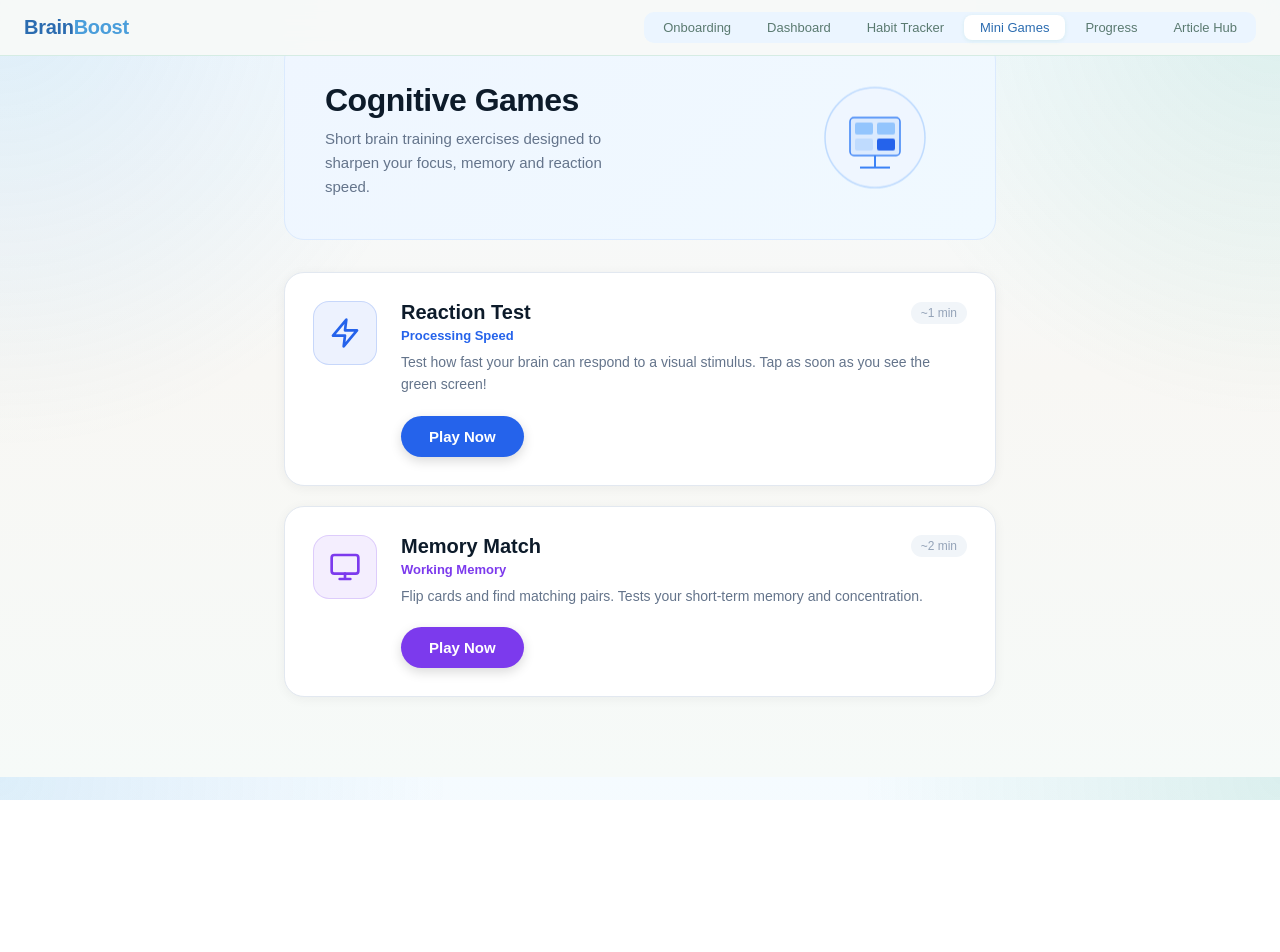
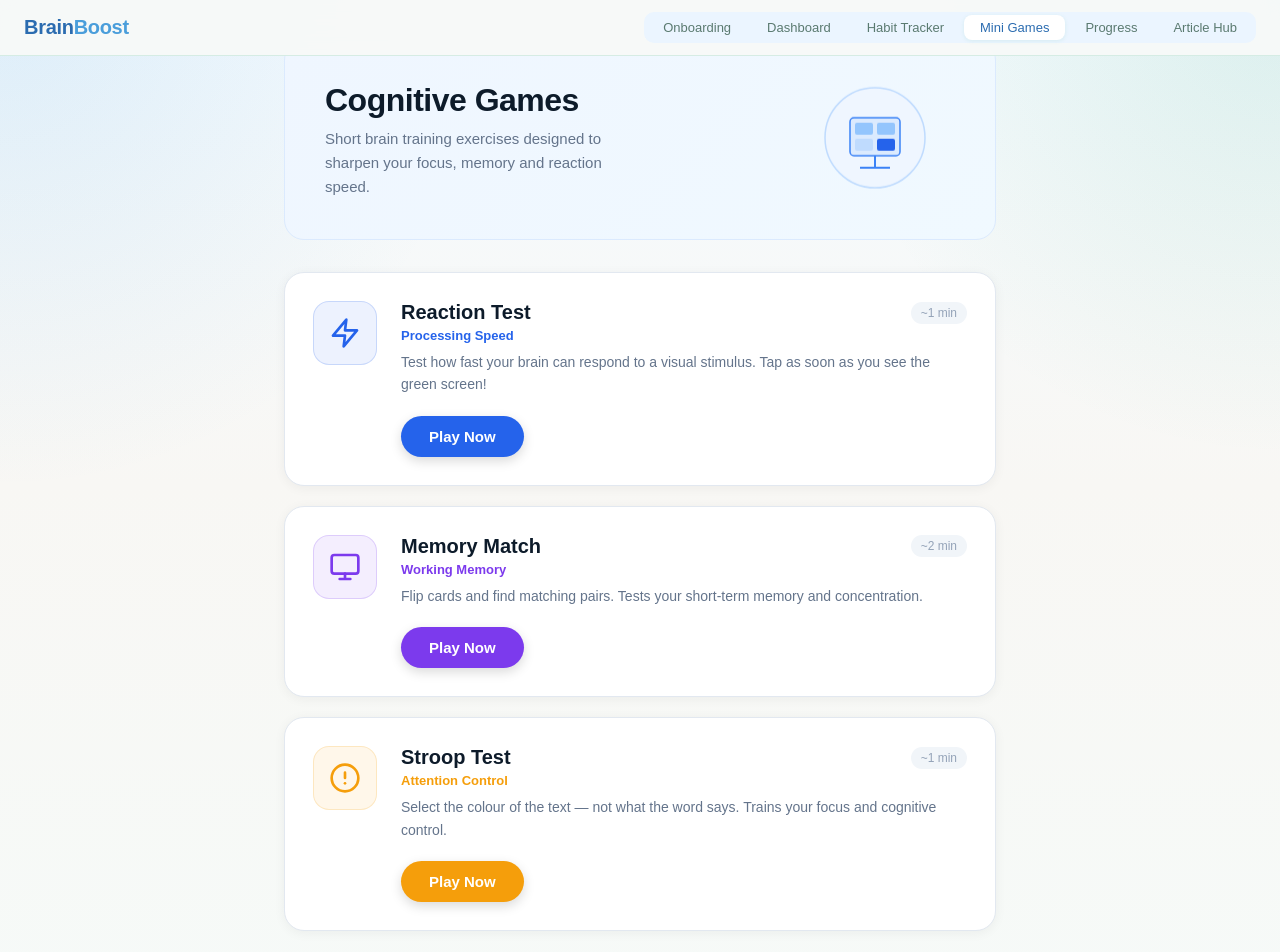
Before and after one commit to nsun0014/brainhealth-tech5120, a React (Vite) app: page /games in a window 1280 px wide. Shown: the top 952 px of the page. Before the commit the page ends 800 px from the top, so only its background shows below. Built offline with nearby package versions, Linux system fonts and the light colour scheme.

Commit message:
feat: add stroop test game

```diff
--- /dev/null
+++ b/src/components/games/StroopGame.jsx
@@ -0,0 +1,193 @@
+import { useState, useEffect, useRef } from 'react'
+import { useAuth } from '@clerk/clerk-react'
+import './Game.css'
+
+const API = 'http://localhost:3001/api'
+
+const COLORS = [
+  { name: 'RED',    hex: '#ef4444' },
+  { name: 'BLUE',   hex: '#3b82f6' },
+  { name: 'GREEN',  hex: '#22c55e' },
+  { name: 'YELLOW', hex: '#eab308' },
+]
+
+function getRandomItem(arr) {
+  return arr[Math.floor(Math.random() * arr.length)]
+}
+
+function generateRound() {
+  const word = getRandomItem(COLORS)
+  let color = getRandomItem(COLORS)
+  // 50% chance of mismatch
+  if (Math.random() > 0.5) {
+    const others = COLORS.filter(c => c.name !== word.name)
+    color = getRandomItem(others)
+  }
+  return { word, color }
+}
+
+function StroopGame({ onBack }) {
+  const { getToken } = useAuth()
+  const [phase, setPhase] = useState('intro') // intro, playing, done
+  const [round, setRound] = useState(null)
+  const [score, setScore] = useState(0)
+  const [total, setTotal] = useState(0)
+  const [feedback, setFeedback] = useState(null) // 'correct' | 'wrong'
+  const [timeLeft, setTimeLeft] = useState(60)
+  const [saved, setSaved] = useState(false)
+  const timerRef = useRef(null)
+
+  useEffect(() => {
+    if (phase === 'playing') {
+      setRound(generateRound())
+      timerRef.current = setInterval(() => {
+        setTimeLeft(t => {
+          if (t <= 1) {
+            clearInterval(timerRef.current)
+            setPhase('done')
+            return 0
+          }
+          return t - 1
+        })
+      }, 1000)
+    }
+    return () => clearInterval(timerRef.current)
+  }, [phase])
+
+  useEffect(() => {
+    if (phase === 'done') saveScore()
+  }, [phase])
+
+  async function saveScore() {
+    try {
+      const token = await getToken()
+      if (!token) return
+      await fetch(`${API}/games`, {
+        method: 'POST',
+        headers: { Authorization: `Bearer ${token}`, 'Content-Type': 'application/json' },
+        body: JSON.stringify({
+          game_id: 'stroop',
+          score: score,
+          metadata: { total_rounds: total, accuracy: total > 0 ? Math.round((score / total) * 100) : 0 }
+        })
+      })
+      setSaved(true)
+    } catch (err) {
+      console.error(err)
+    }
+  }
+
+  function handleAnswer(colorName) {
+    if (!round || feedback) return
+    const correct = colorName === round.color.name
+    setFeedback(correct ? 'correct' : 'wrong')
+    if (correct) setScore(s => s + 1)
+    setTotal(t => t + 1)
+    setTimeout(() => {
+      setFeedback(null)
+      setRound(generateRound())
+    }, 400)
+  }
+
+  function reset() {
+    setPhase('intro')
+    setScore(0)
+    setTotal(0)
+    setFeedback(null)
+    setTimeLeft(60)
+    setSaved(false)
+  }
+
+  const accuracy = total > 0 ? Math.round((score / total) * 100) : 0
+
+  function getRating() {
+    if (accuracy >= 90) return { label: 'Exceptional Focus!', desc: 'Your attention control is outstanding.', color: '#16a34a' }
+    if (accuracy >= 75) return { label: 'Great Attention!', desc: 'Strong cognitive control — well above average.', color: '#2563eb' }
+    if (accuracy >= 60) return { label: 'Good Effort!', desc: 'Solid performance with room to improve.', color: '#7c3aed' }
+    return { label: 'Keep Practicing!', desc: 'Regular practice will sharpen your focus.', color: '#d97706' }
+  }
+
+  return (
+    <div className="game-page">
+      <div className="game-header">
+        <button className="game-back" onClick={onBack}>← Back</button>
+        <div className="game-title-area">
+          <h1>Stroop Test</h1>
+          <span className="game-skill">Attention Control</span>
+        </div>
+        <div className="game-rounds">
+          {phase === 'playing' ? `${timeLeft}s` : '60s'}
+        </div>
+      </div>
+
+      {phase === 'intro' && (
+        <div className="stroop-intro">
+          <div className="stroop-example">
+            <p style={{ color: '#3b82f6', fontSize: 48, fontWeight: 800 }}>RED</p>
+          </div>
+          <div className="stroop-instructions">
+            <h2>How to play</h2>
+            <p>A word will appear on screen. Select the <strong>colour of the text</strong>, not what the word says.</p>
+            <p>For example, if you see <span style={{color:'#3b82f6', fontWeight:700}}>"RED"</span> written in blue — select <strong>BLUE</strong>.</p>
+            <p>You have <strong>60 seconds</strong>. Be as fast and accurate as you can!</p>
+          </div>
+          <button className="mg-play-btn" style={{ background: '#f59e0b', marginTop: 24 }} onClick={() => setPhase('playing')}>
+            Start Game
+          </button>
+        </div>
+      )}
+
+      {phase === 'playing' && round && (
+        <div className="stroop-game">
+          <div className="stroop-progress">
+            <div className="stroop-progress-bar" style={{ width: `${(timeLeft / 60) * 100}%` }} />
+          </div>
+
+          <div className="stroop-score-row">
+            <span>Score: <strong>{score}</strong></span>
+            <span>Accuracy: <strong>{accuracy}%</strong></span>
+          </div>
+
+          <div className={`stroop-word-box ${feedback || ''}`}>
+            <p className="stroop-word" style={{ color: round.color.hex }}>
+              {round.word.name}
+            </p>
+            <p className="stroop-hint">What colour is the text?</p>
+          </div>
+
+          <div className="stroop-options">
+            {COLORS.map(c => (
+              <button
+                key={c.name}
+                className="stroop-btn"
+                style={{ borderColor: c.hex, color: c.hex }}
+                onClick={() => handleAnswer(c.name)}
+              >
+                {c.name}
+              </button>
+            ))}
+          </div>
+        </div>
+      )}
+
+      {phase === 'done' && (
+        <div className="reaction-results">
+          <h2>Time's Up!</h2>
+          <div className="result-avg">
+            <div className="result-avg-num">{accuracy}<span>%</span></div>
+            <div className="result-avg-label">{score} correct out of {total} rounds</div>
+            <div className="result-rating" style={{ color: getRating().color }}>{getRating().label}</div>
+            <div className="result-desc">{getRating().desc}</div>
+          </div>
+          {saved && <div className="result-saved">Score saved to your profile!</div>}
+          <div className="result-actions">
+            <button className="mg-play-btn" style={{ background: '#f59e0b' }} onClick={reset}>Play Again</button>
+            <button className="game-back-btn" onClick={onBack}>Back to Games</button>
+          </div>
+        </div>
+      )}
+    </div>
+  )
+}
+
+export default StroopGame
--- a/src/pages/MiniGames.jsx
+++ b/src/pages/MiniGames.jsx
@@ -1,6 +1,7 @@
 import { useState } from 'react'
 import ReactionGame from '../components/games/ReactionGame'
 import MemoryGame from '../components/games/MemoryGame'
+import StroopGame from '../components/games/StroopGame'
 import './MiniGames.css'
 
 function MiniGames() {
@@ -33,11 +34,27 @@ function MiniGames() {
           <path d="M8 21h8M12 17v4"/>
         </svg>
       )
+    },
+    {
+      id: 'stroop',
+      title: 'Stroop Test',
+      skill: 'Attention Control',
+      desc: 'Select the colour of the text — not what the word says. Trains your focus and cognitive control.',
+      duration: '~1 min',
+      color: '#f59e0b',
+      icon: (
+        <svg width="32" height="32" viewBox="0 0 24 24" fill="none" stroke="#f59e0b" strokeWidth="2" strokeLinecap="round" strokeLinejoin="round">
+          <circle cx="12" cy="12" r="10"/>
+          <line x1="12" y1="8" x2="12" y2="12"/>
+          <line x1="12" y1="16" x2="12.01" y2="16"/>
+        </svg>
+      )
     }
   ]
 
   if (activeGame === 'reaction') return <ReactionGame onBack={() => setActiveGame(null)} />
   if (activeGame === 'memory') return <MemoryGame onBack={() => setActiveGame(null)} />
+  if (activeGame === 'stroop') return <StroopGame onBack={() => setActiveGame(null)} />
 
   return (
     <div className="mg-page">
@@ -73,9 +90,7 @@ function MiniGames() {
                 <h2>{g.title}</h2>
                 <span className="mg-duration">{g.duration}</span>
               </div>
-              <div className="mg-skill" style={{ color: g.color }}>
-                {g.skill}
-              </div>
+              <div className="mg-skill" style={{ color: g.color }}>{g.skill}</div>
               <p>{g.desc}</p>
               <button className="mg-play-btn" style={{ background: g.color }} onClick={() => setActiveGame(g.id)}>
                 Play Now
```
